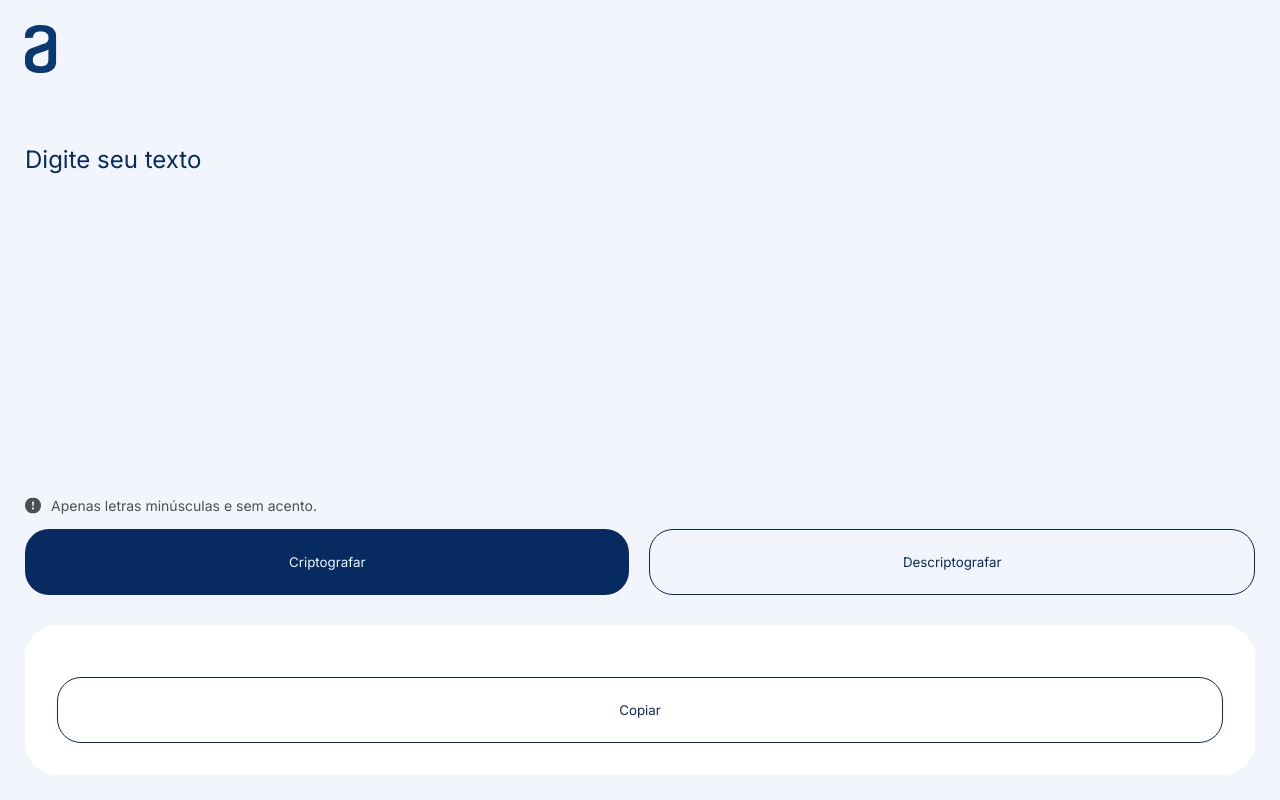
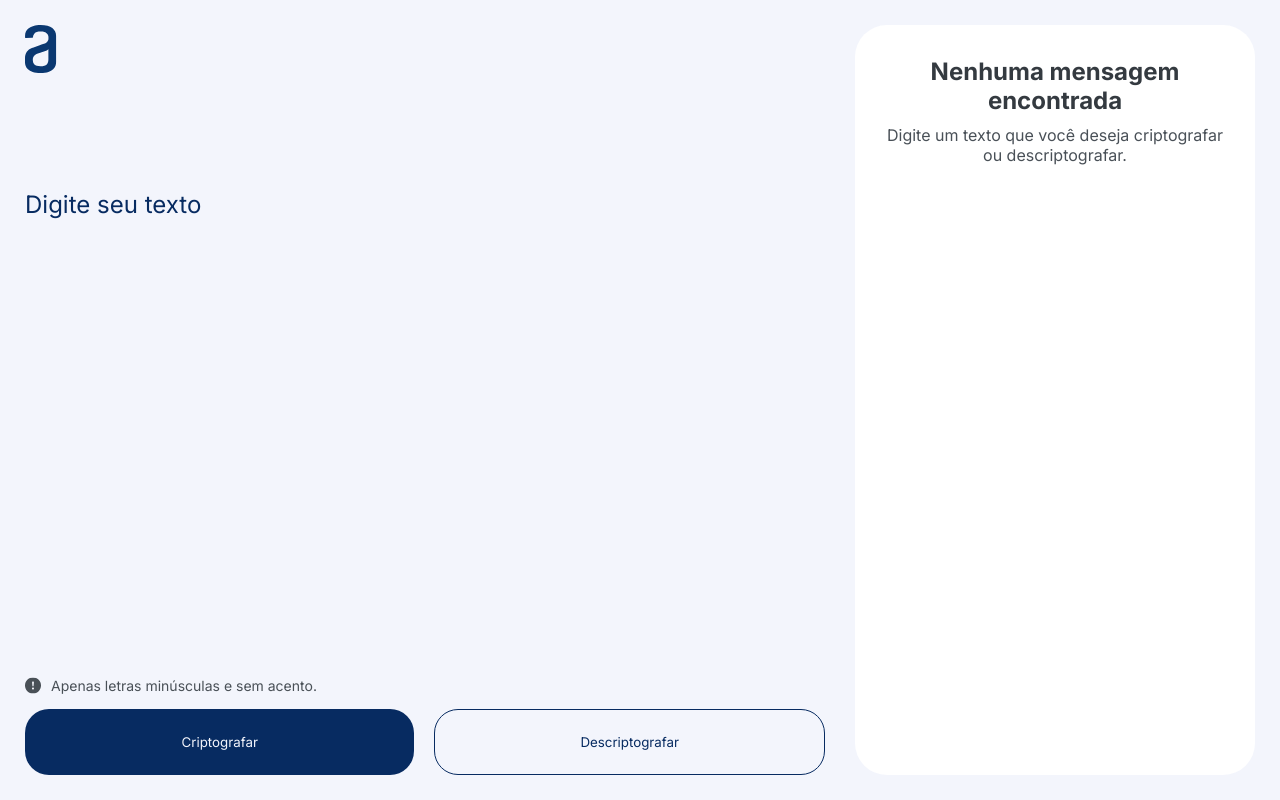
Before and after one commit to joaovictornovais/decode, a plain HTML site: page index.html in a window 1280 px wide. Both pictures are taken after a click on the button "Criptografar". Drawn offline with Linux system fonts and the light colour scheme.

Commit message:
feat: text length should be greater than 1

```diff
--- a/script.js
+++ b/script.js
@@ -9,6 +9,7 @@ let resultText = document.querySelector(".result-text");
 // U -> nge
 function encrypt() {
     let text = document.querySelector("#text").value;
+    if (text.length > 1) {
         text = text.replace(/a/g, 'al');
         text = text.replace(/e/g, 'k');
         text = text.replace(/i/g, 'cd');
@@ -17,10 +18,14 @@ function encrypt() {
         noMessages.style.display = 'none';
         resultArea.style.display = 'inline';
         resultText.innerHTML = text;
+    } else {
+        window.alert("Sua frase deve ter o tamanho maior do que 1")
+    }
 }
 
 function decrypt() {
     let text = document.querySelector("#text").value;
+    if (text.length > 1) {
         text = text.replace(/al/g, 'a');
         text = text.replace(/k/g, 'e');
         text = text.replace(/cd/g, 'i');
@@ -29,6 +34,10 @@ function decrypt() {
         noMessages.style.display = 'none';
         resultArea.style.display = 'inline';
         resultText.innerHTML = text;
+    } else {
+        window.alert("Sua frase deve ter o tamanho maior do que 1")
+    }
+
 }
 
 function copy() {
--- a/styles.css
+++ b/styles.css
@@ -148,3 +148,15 @@ button {
         flex-direction: row;
     }
 }
+
+@media (min-width: 1024px) {
+    main {
+        flex-direction: row;
+    }
+    .result {
+        min-width: 400px;
+    }
+    .input-area {
+        width: 100%;
+    }
+}
```
Lines whose indentation alone changed are shown as unchanged.
